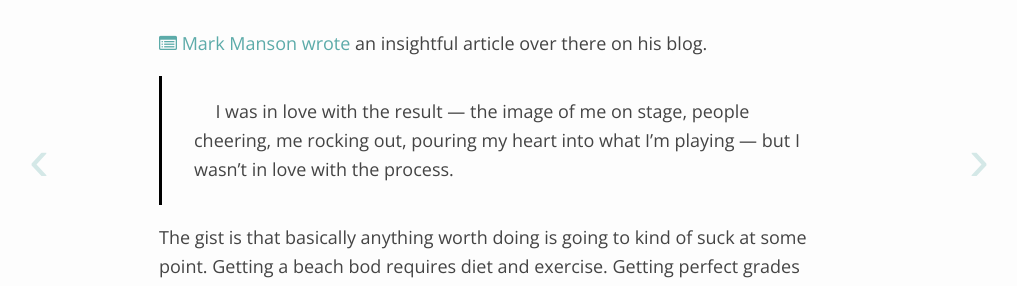
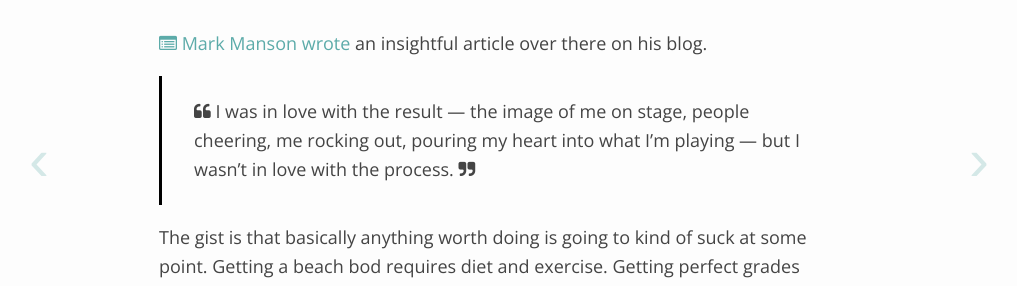
Before and after one commit to shelbyspees/speesblog, a Jekyll site: the page built from _posts/2014-10-14-what-pain-do-you-want.md, in a window 1280 px wide. Shown: the part 341-627 px from the top of the page, without its empty margins (131-1148 px from the left). Built offline with Jekyll 4.4.1, drawn with Linux system fonts in a browser that asks for light colours; nearby versions of some CDN libraries; comment, search, counter and statistics services are not loaded.

Commit message:
Change quote icon color

```diff
--- a/css/style.css
+++ b/css/style.css
@@ -41,7 +41,7 @@ mark {
 }
 
 .fa-quote-left, .fa-quote-right {
-	color: #FDFDFD;
+	color: #lightgray;
 }
 
 .no-bullet {
```
